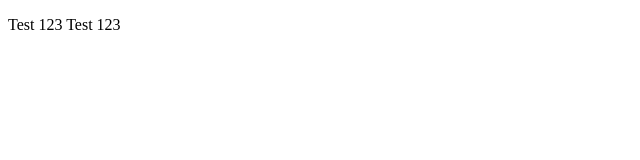
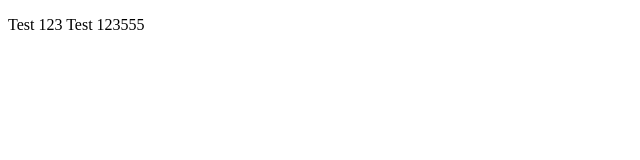
Before and after one commit to DoobGoob/DoobGoob.github.io, a plain HTML site: page index.html in a window 1280 px wide. Shown: the full height of the page, 0-640 px from the left. Drawn offline with Linux system fonts and the light colour scheme.

Commit message:
added 555

```diff
--- a/index.html
+++ b/index.html
@@ -7,6 +7,6 @@
   </head>
   <body>
     <p></p>
-    Test 123 Test 123
+    Test 123 Test 123555
   </body>
 </html>
```
